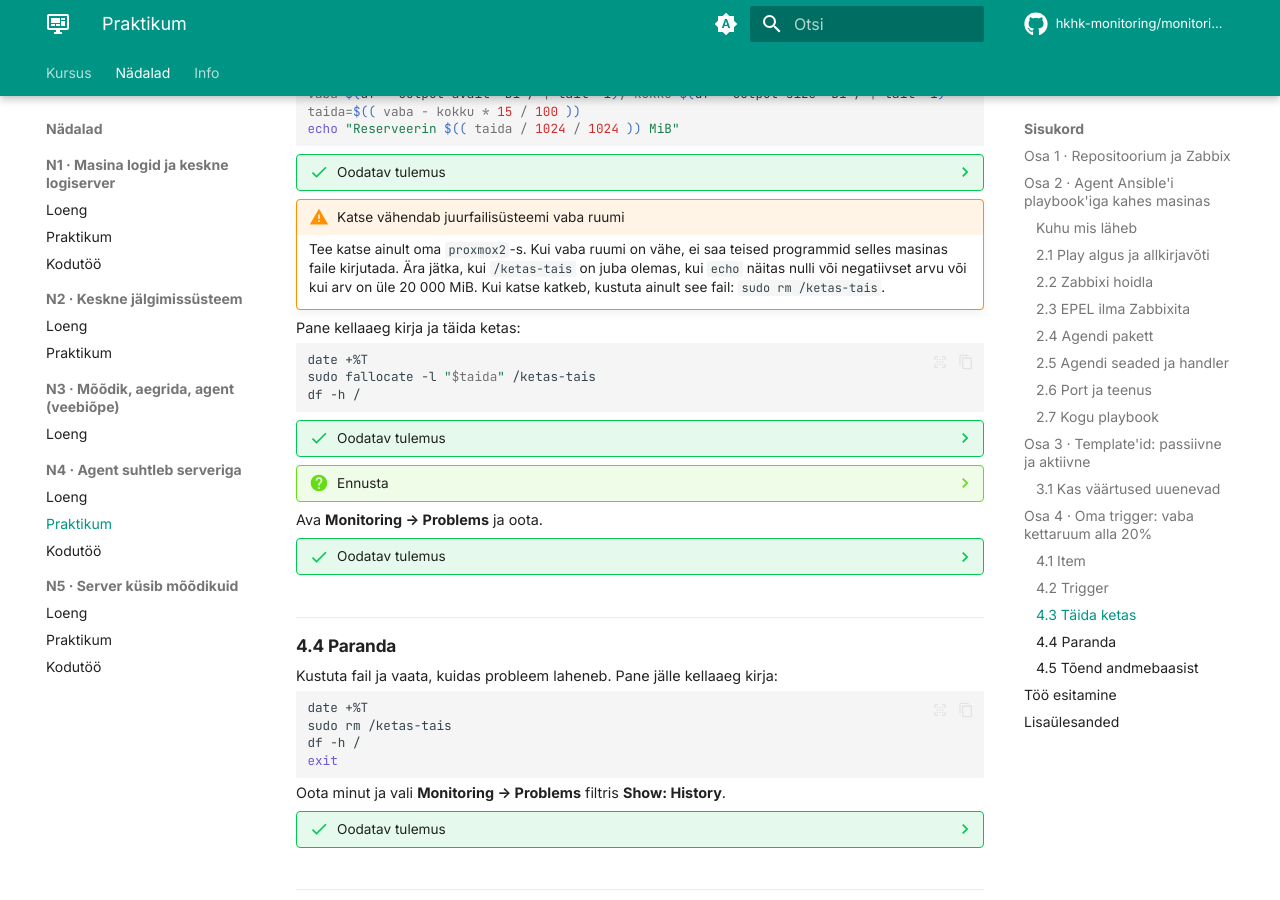
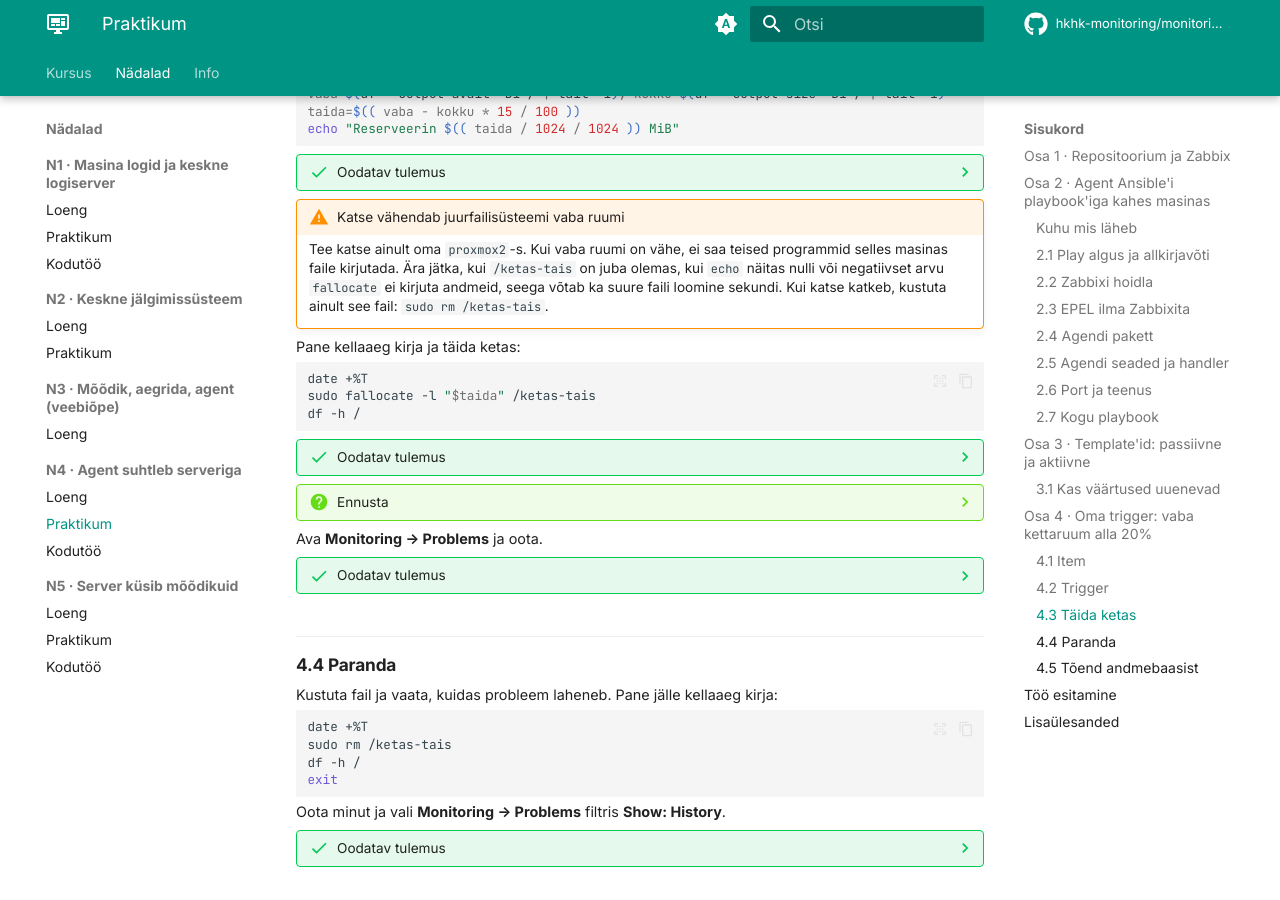
Before and after one commit to hkhk-monitoring/monitoring, an MkDocs documentation site: the page built from docs/week04/lab.md, in a window 1280 px wide and 900 px high, scrolled down 10949 px. Built offline with MkDocs 1.6.1 and Material for MkDocs 9.7.7, drawn with Linux system fonts in a browser that asks for light colours; comment, search, counter and statistics services are not loaded.

Commit message:
N4 ja N5 praktikum

````diff
--- a/docs/week04/lab.md
+++ b/docs/week04/lab.md
@@ -546,7 +546,7 @@
 ```
 
 ??? success "Oodatav tulemus"
-    Rida `vm.memory.size[available]  [u|1432551424]`. Väärtus on baitides, veebiliides näitab sama arvu ümardatuna (näiteks `1.33 GB`). Väike erinevus tuleb sellest, et mõõtmised tehti eri hetkel.
+    Rida `vm.memory.size[available]  [s|2288136192]`. Väärtus on baitides, veebiliides näitab sama arvu ümardatuna (näiteks `1.33 GB`). Väike erinevus tuleb sellest, et mõõtmised tehti eri hetkel.
 
 **Küsimus (README):** kas käsu ja veebiliidese väärtus klapivad? Kui ei, siis miks?
 
@@ -616,10 +616,10 @@
 ```
 
 ??? success "Oodatav tulemus"
-    `ls` ütleb `No such file or directory`. `echo` näitab positiivset arvu, laborimasinas mõni tuhat megabaiti.
+    `ls` ütleb `No such file or directory`. `echo` näitab positiivset arvu, laborimasinas kümneid tuhandeid megabaite (näiteks `Reserveerin 42025 MiB`).
 
 !!! warning "Katse vähendab juurfailisüsteemi vaba ruumi"
-    Tee katse ainult oma `proxmox2`-s. Kui vaba ruumi on vähe, ei saa teised programmid selles masinas faile kirjutada. Ära jätka, kui `/ketas-tais` on juba olemas, kui `echo` näitas nulli või negatiivset arvu või kui arv on üle 20 000 MiB. Kui katse katkeb, kustuta ainult see fail: `sudo rm /ketas-tais`.
+    Tee katse ainult oma `proxmox2`-s. Kui vaba ruumi on vähe, ei saa teised programmid selles masinas faile kirjutada. Ära jätka, kui `/ketas-tais` on juba olemas, kui `echo` näitas nulli või negatiivset arvu `fallocate` ei kirjuta andmeid, seega võtab ka suure faili loomine sekundi. Kui katse katkeb, kustuta ainult see fail: `sudo rm /ketas-tais`.
 
 Pane kellaaeg kirja ja täida ketas:
 
````
Also changed, not shown: other parts of docs/week04/lab.md (+2 -2 lines), docs/week05/lab.md (+3 -3 lines).
